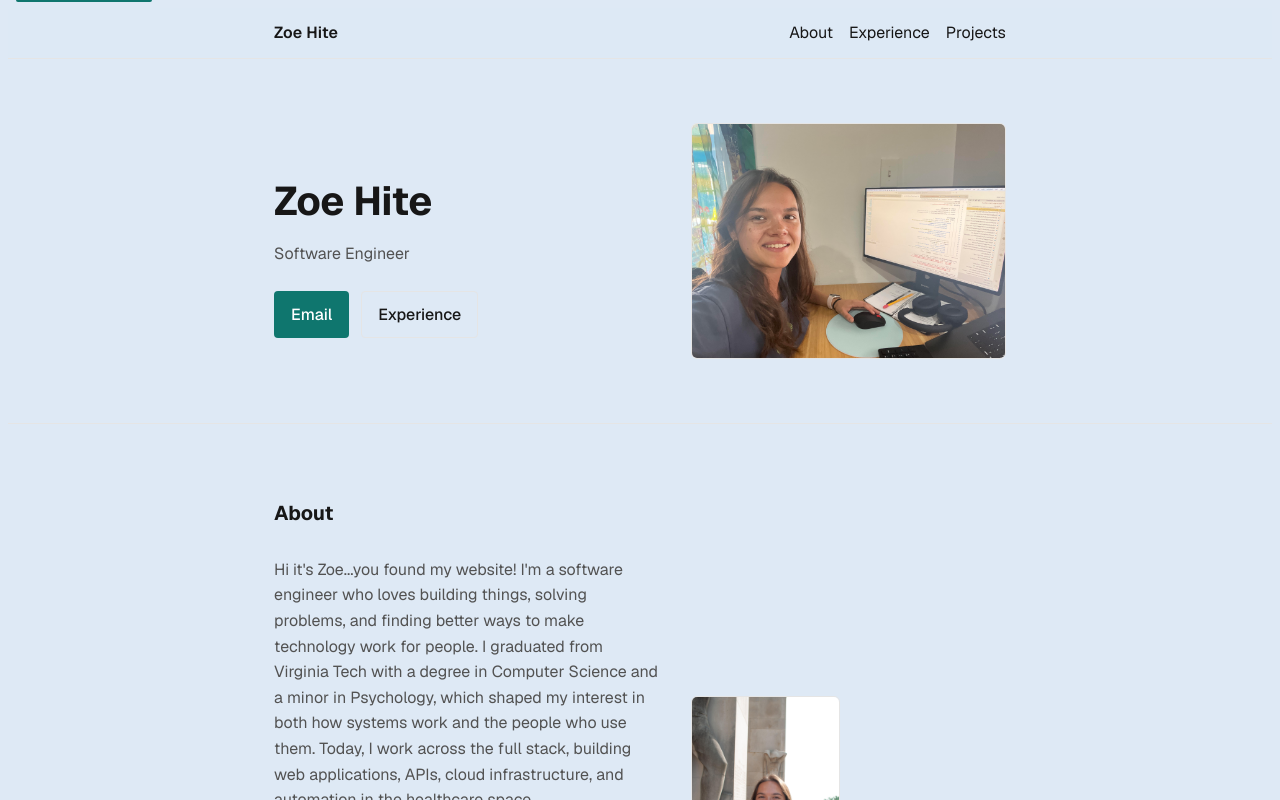
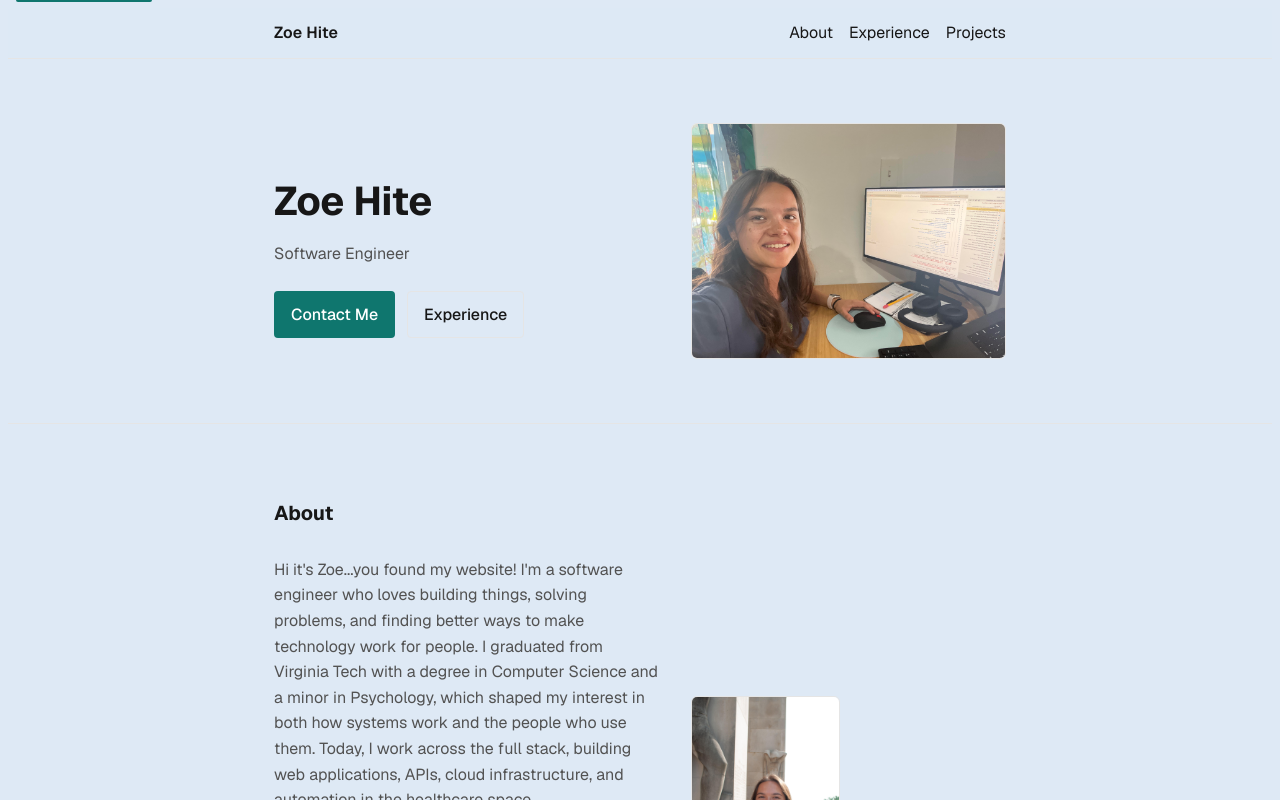
Before and after one commit to zoith722/zoe-hite-web-portfolio, a Next.js app: page / in a window 1280 px wide. Shown: the top 800 px of the page. Built offline with nearby package versions, Linux system fonts and the light colour scheme; no server answers; what @vercel/functions would draw is missing.

Commit message:
Change hero email button to "Contact Me" anchor link
Replaces the mailto: link with a jump to the Contact section's form.

Co-Authored-By: Claude Sonnet 5 <noreply@anthropic.com>

```diff
--- a/components/Hero.tsx
+++ b/components/Hero.tsx
@@ -10,8 +10,8 @@ export default function Hero() {
             <h1>{site.name}</h1>
             <p>{site.tagline}</p>
             <div className="cta-row" role="group" aria-label="Primary actions">
-              <a href={`mailto:${site.email}`} className="btn btn-primary">
-                Email
+              <a href="#contact" className="btn btn-primary">
+                Contact Me
               </a>
               <a href="#experience" className="btn btn-secondary">
                 Experience
```
